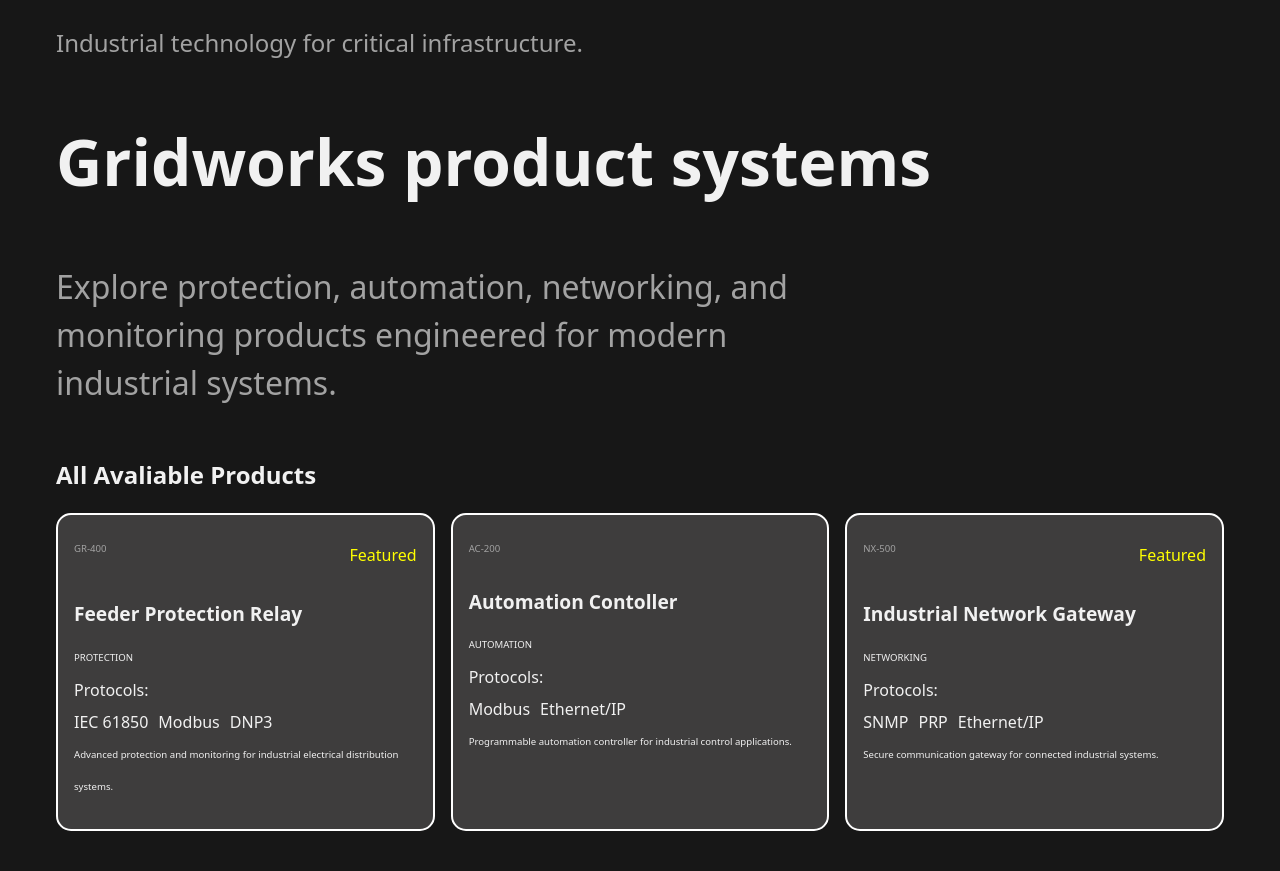
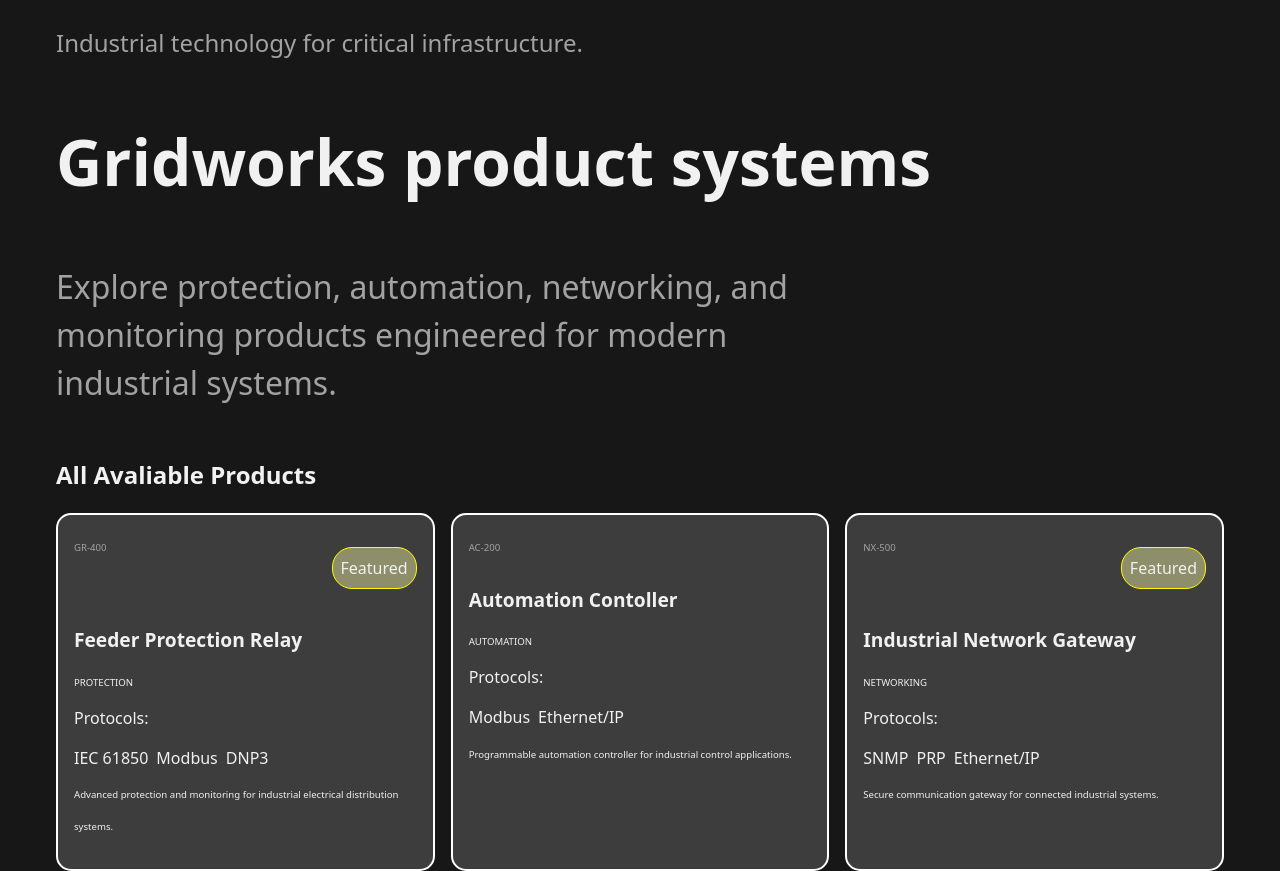
Before and after one commit to Michael-Mount/gridworks-product-explorer, a Next.js app: page / in a window 1280 px wide. Before the commit the page ends 831 px from the top, so only its background shows below. Built offline with nearby package versions, Linux system fonts and the light colour scheme.

Commit message:
created feature badge component to display on featured products

```diff
--- /dev/null
+++ b/src/components/Badge/Badge.module.css
@@ -0,0 +1,6 @@
+.featured {
+  border: yellow 1px solid;
+  background-color: rgba(255, 255, 171, 0.414);
+  padding: var(--space-sm);
+  border-radius: var(--radius-lg);
+}
--- /dev/null
+++ b/src/components/Badge/Badge.tsx
@@ -0,0 +1,12 @@
+import type { Product } from "@/types/product";
+import styles from "./Badge.module.css";
+
+interface BadgeProps {
+  product: Product;
+}
+
+export default function Badge({ product }: BadgeProps) {
+  if (product.featured) {
+    return <p className={styles.featured}>Featured</p>;
+  }
+}
--- a/src/components/ProductCard/ProductCard.module.css
+++ b/src/components/ProductCard/ProductCard.module.css
@@ -3,7 +3,6 @@
   border: 2px solid var(--border-color);
   border-radius: var(--radius-md);
   padding: var(--space-md);
-  line-height: var(--space-md);
 }
 
 .title {
@@ -34,12 +33,8 @@
 .protocols {
   display: flex;
   flex-wrap: wrap;
-  gap: var(--radius-sm);
+  gap: var(--space-sm);
   list-style: none;
   margin: 0;
   padding: 0;
 }
-
-.featured {
-  color: yellow;
-}
--- a/src/components/ProductCard/ProductCard.tsx
+++ b/src/components/ProductCard/ProductCard.tsx
@@ -1,5 +1,7 @@
 import type { Product } from "@/types/product";
 import styles from "./ProductCard.module.css";
+
+import Badge from "../Badge/Badge";
 
 interface ProductCardProps {
   product: Product;
@@ -10,7 +12,7 @@ export default function ProductCard({ product }: ProductCardProps) {
     <article className={styles.card}>
       <div className={styles.title}>
         <p className={styles.model}>{product.model}</p>
-        {product.featured && <p className={styles.featured}>Featured</p>}
+        <Badge product={product} />
       </div>
       <h3 className={styles.name}>{product.name}</h3>
 
```
